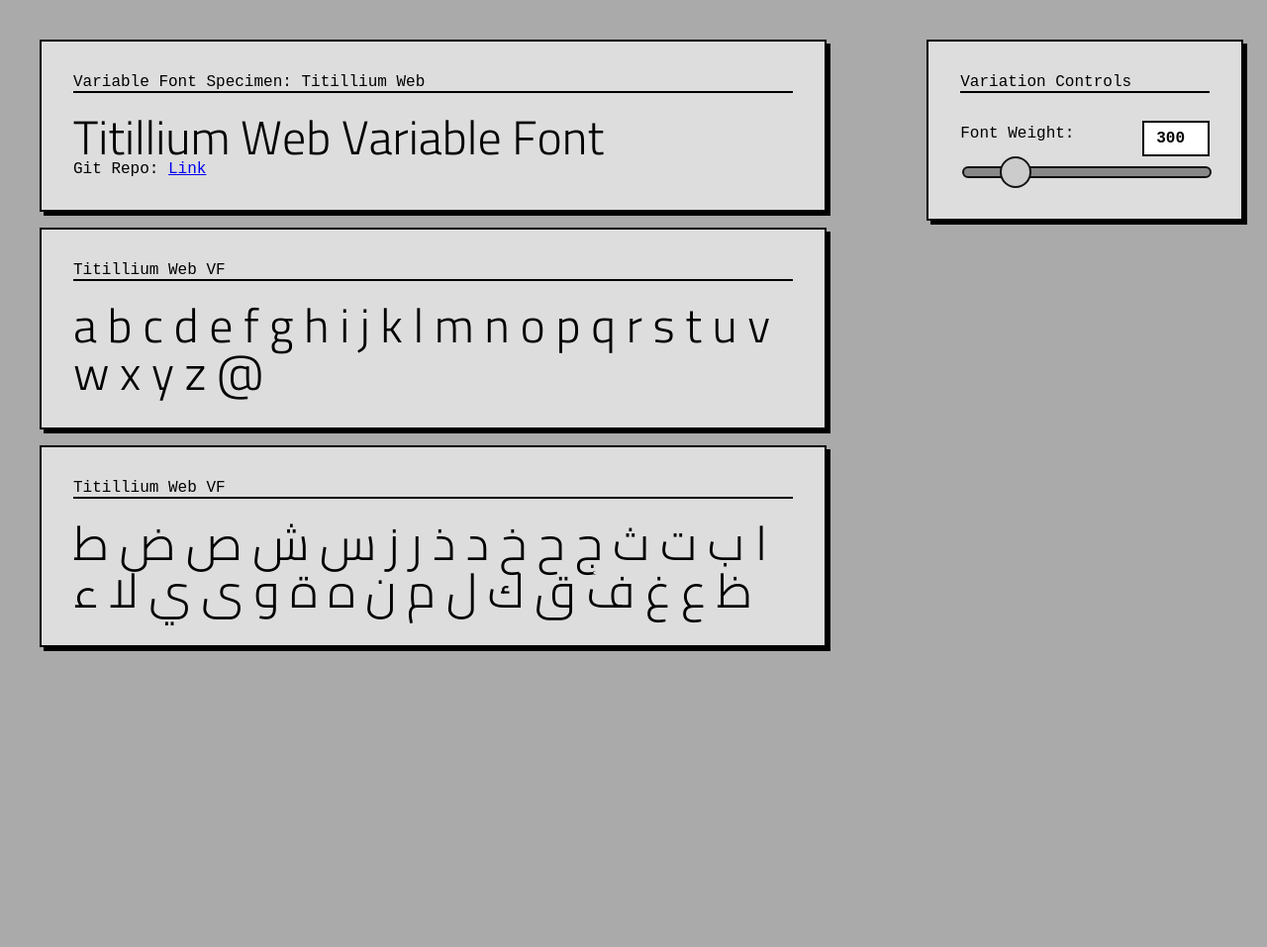
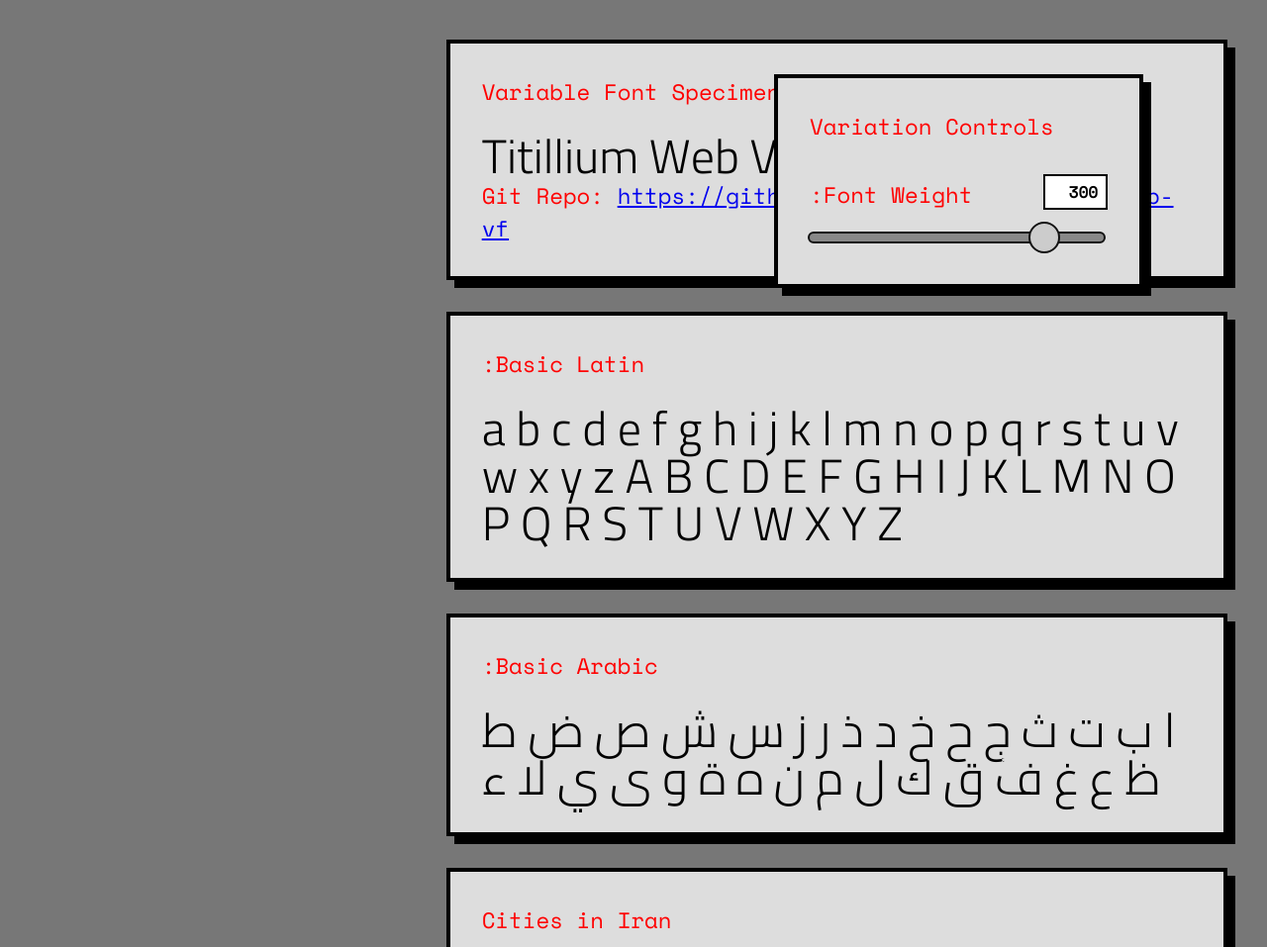
Before and after one commit to eliheuer/titillium-web-vf, a plain HTML site: page WEB-SPECIMEN.html in a window 1280 px wide. Shown: the top 957 px of the page at 99% size. Before the commit the page ends 800 px from the top, so only its background shows below. Drawn offline with nearby package versions, Linux system fonts and the light colour scheme; a web font is replaced by a local one.

Commit message:
Update web specimen

```diff
--- a/WEB-SPECIMEN.html
+++ b/WEB-SPECIMEN.html
@@ -1,10 +1,8 @@
 <!DOCTYPE html>
-<html>
+<html dir="rtl">
 <head>
 <title>Titillium Web VF Web Specimen</title>
-<meta
-    charset="utf-8"
-    >
+<meta charset="utf-8">
 <meta
     name=viewport
     content="width=device-width,
@@ -15,10 +13,7 @@
     type="text/css"
     href="style.css"
     >
-<link
-    href="https://fonts.googleapis.com/css?family=Overpass+Mono"
-    rel="stylesheet"
-    >
+<link href="https://fonts.googleapis.com/css?family=Space+Mono" rel="stylesheet">
 </head>
 <body>
 <div class="grid-container variable">
@@ -27,7 +22,7 @@
     <div class="intro">
         <p class="mono"> Variable Font Specimen: Titillium Web</p><hr>
         <h1>Titillium Web Variable Font</h1>
-        <p class="mono"> Git Repo: <a href="https://github.com/eliheuer/titilliumweb-vf">Link</a></p>
+        <p class="mono"> Git Repo: <a href="https://github.com/eliheuer/titilliumweb-vf">https://github.com/eliheuer/titilliumweb-vf</a></p>
     </div>
 
     <!-- CONTROLS -->
@@ -53,13 +48,26 @@
     </div>
 
     <div class="left">
-        <p class="mono">Titillium Web VF</p><hr>
-        <h1>a b c d e f g h i j k l m n o p q r s t u v w x y z @ </h1>
+        <p class="mono">Basic Latin:</p>
+        <hr>
+        <h1>a b c d e f g h i j k l m n
+            o p q r s t u v w x y z
+            A B C D E F G H I J K L M N
+            O P Q R S T U V W X Y Z </h1>
     </div>
 
     <div class="left" class="rtl">
-        <p class="mono">Titillium Web VF</p><hr>
+        <p class="mono">Basic Arabic:</p><hr>
         <h1>ا ب ت ث ج ح خ د ذ ر ز س ش ص ض ط ظ ع غ ف ق ك ل م ن ه ة و ى ي لا ء</h1>
+    </div>
+
+    <div class="left">
+      <p class="mono">Cities in Iran</p>
+      <hr>
+      <h1>تهران</h1>
+      <h1>اصفهان</h1>
+      <h1>شیراز</h1>
+      <h1>تبریز</h1>
     </div>
 
 </div>
--- a/style.css
+++ b/style.css
@@ -1,22 +1,17 @@
-/* style.css: */
-
-/* load local working version of font */
 @font-face {
-    font-family: 'Dosis-VF';
+    font-family: 'TitilliumWeb-Roman-VF';
     src: url('fonts/TitilliumWeb-Roman-VF.ttf');
     format("truetype");
-    /*font-weight: bold;*/
     font-weight: bold;
 }
 
-/* Basic style */
 body {
-    background-color: #aaaaaa;
-    color: #000000;
+    background-color: #777777;
+    direction: rtl;
     font-family: 'TitilliumWeb-VF';
 }
 
-h1 { margin: 0; font-size: 3rem; line-height: 3rem; }
+h1 { margin: 0; font-size: 3rem; line-height: 3rem; direction: rtl; }
 h2 { margin: 0; font-size: 2rem; }
 h3 { margin: 0; font-size: 1rem; }
 h4 { margin: 0; font-size: 1rem; }
@@ -25,18 +20,17 @@
 p  { margin: 0; font-size: 1rem; }
 hr {
     display: block;
-    height: 4px;
+    height: 8px;
     border: 0;
-    border-top: 2px solid #000000;
+    border-top: 0px solid #ff0000;
     margin: 0;
     margin-bottom: 1em;
     padding: 0;
 }
 
-/* load all remote fonts */
-
 .rtl {
     direction: rtl;
+    text-align: right;
 }
 
 .variable {
@@ -46,22 +40,24 @@
 }
 
 .mono {
-    font-family: 'Overpass Mono', monospace;
+    font-family: 'Space Mono', monospace;
+    font-size: 1.4rem;
+    color: #ff0000
 }
 
-/* grid setup */
 .grid-container {
+    direction: rtl;
     display: grid;
     grid-template-columns: repeat(3, 1fr);
-    grid-gap: 16px;
-    background-color: #aaaaaa;
+    grid-gap: 32px;
+    background-color: #777777;
     padding: 32px;
 }
 
 .grid-container > div {
     background-color: #dddddd;
     border-color: #000000;
-    border-width: 2px;
+    border-width: 4px;
     text-align: left;
     padding: 32px;
     margin: 0;
@@ -72,15 +68,17 @@
 .controls {
     padding: 0;
     margin: 0;
-    border-color: #000000;
-    border-width: 2px;
+    border-color: #ff0000;
+    background-color: #ffff00;
+    border-width: 4px;
     border-style: solid;
-    box-shadow: 4px 4px 0px #000000;
+    box-shadow: 8px 8px 0px #000000;
 }
 
 .float-above {
     position: fixed;
-    right: 24px;
+    top: 75px;
+    right: 125px;
 }
 
 .intro {
@@ -89,16 +87,16 @@
     border-color: #000000;
     border-width: 2px;
     border-style: solid;
-    box-shadow: 4px 4px 0px #000000;
+    box-shadow: 8px 8px 0px #000000;
 }
 
 .left {
     grid-column-start: 1;
     grid-column-end: 3;
     border-color: #000000;
-    border-width: 2px;
+    border-width: 4px;
     border-style: solid;
-    box-shadow: 4px 4px 0px #000000;
+    box-shadow: 8px 8px 0px #000000;
 }
 
 .center {
@@ -107,7 +105,7 @@
     border-color: #000000;
     border-width: 2px;
     border-style: solid;
-    box-shadow: 4px 4px 0px #000000;
+    box-shadow: 8px 8px 0px #000000;
 }
 
 .right {
@@ -116,7 +114,7 @@
     border-color: #000000;
     border-width: 2px;
     border-style: solid;
-    box-shadow: 4px 4px 0px #000000;
+    box-shadow: 8px 8px 0px #000000;
 }
 
 .key {
@@ -125,7 +123,7 @@
     border-color: #000000;
     border-width: 2px;
     border-style: solid;
-    box-shadow: 4px 4px 0px #000000;
+    box-shadow: 8px 8px 0px #000000;
 }
 
 .dark {
@@ -139,11 +137,11 @@
     border-color: #000000;
     border-width: 2px;
     border-style: solid;
-    box-shadow: 4px 4px 0px #000000;
+    box-shadow: 8px 8px 0px #000000;
 }
 
 .formcontainer {
-    font-family: 'Overpass Mono', monospace;
+    font-family: 'Space Mono', monospace;
 }
 
 
@@ -153,7 +151,7 @@
 }
 
 .variable {
-    font-family: 'Dosis-VF';
+    font-family: 'TitilliumWeb-Roman-VF';
     --wght: 300;
     font-variation-settings: 'wght' var(--wght);
 }
@@ -167,7 +165,7 @@
 /* UI */
 label {
     margin-top: 0.75rem;
-    font-family: 'Overpass Mono', monospace;
+    font-family: 'Space Mono', monospace;
     display: inline-block;
 }
 
@@ -199,13 +197,13 @@
 }
 
 input[type=number].number:focus::-webkit-slider-runnable-track {
-    border: #ff2211;
+    border: #ff0000;
 }
 
 input[type=number]:focus, textarea:focus {
-    box-shadow: 4px 4px 0px #000000;
+    box-shadow: 8px 8px 0px #000000;
     outline: none;
-    border: 2px solid #000000
+    border: 4px solid #000000
 }
 
 input[type=range].slider {
```
